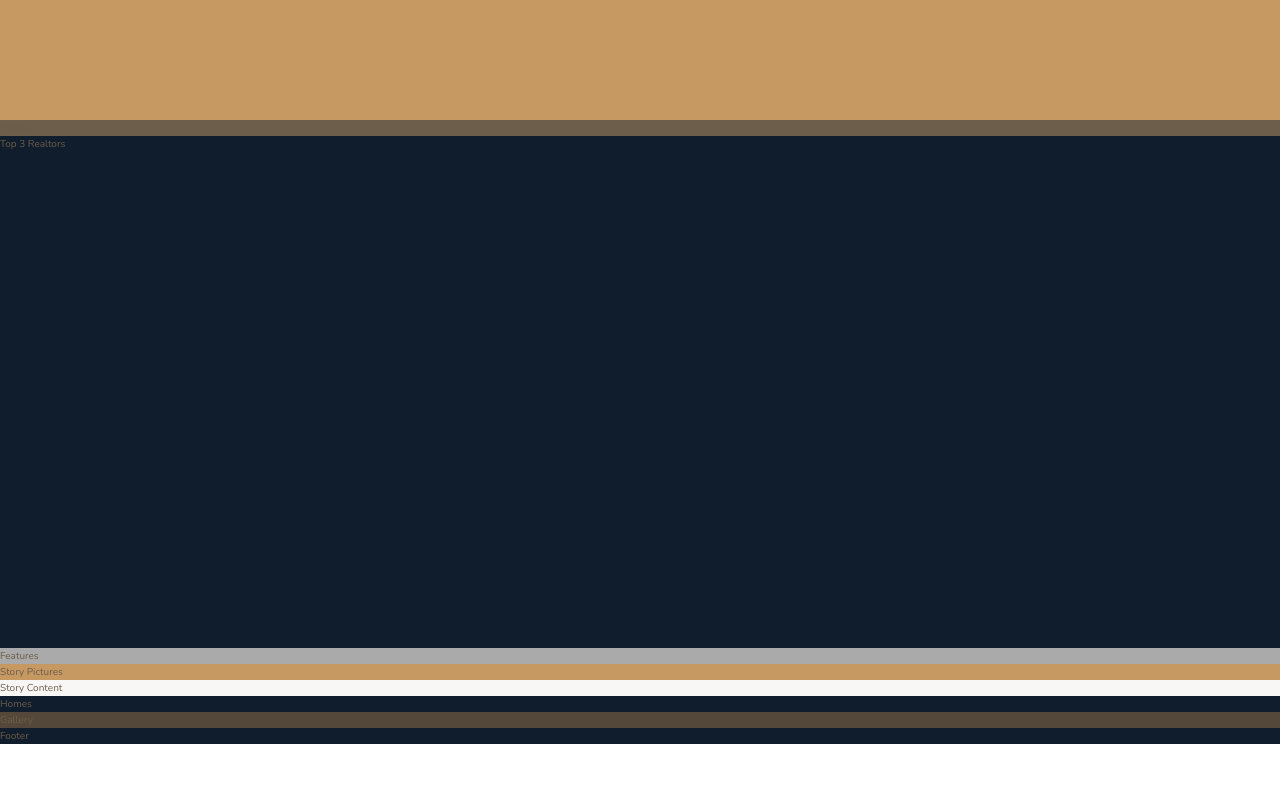
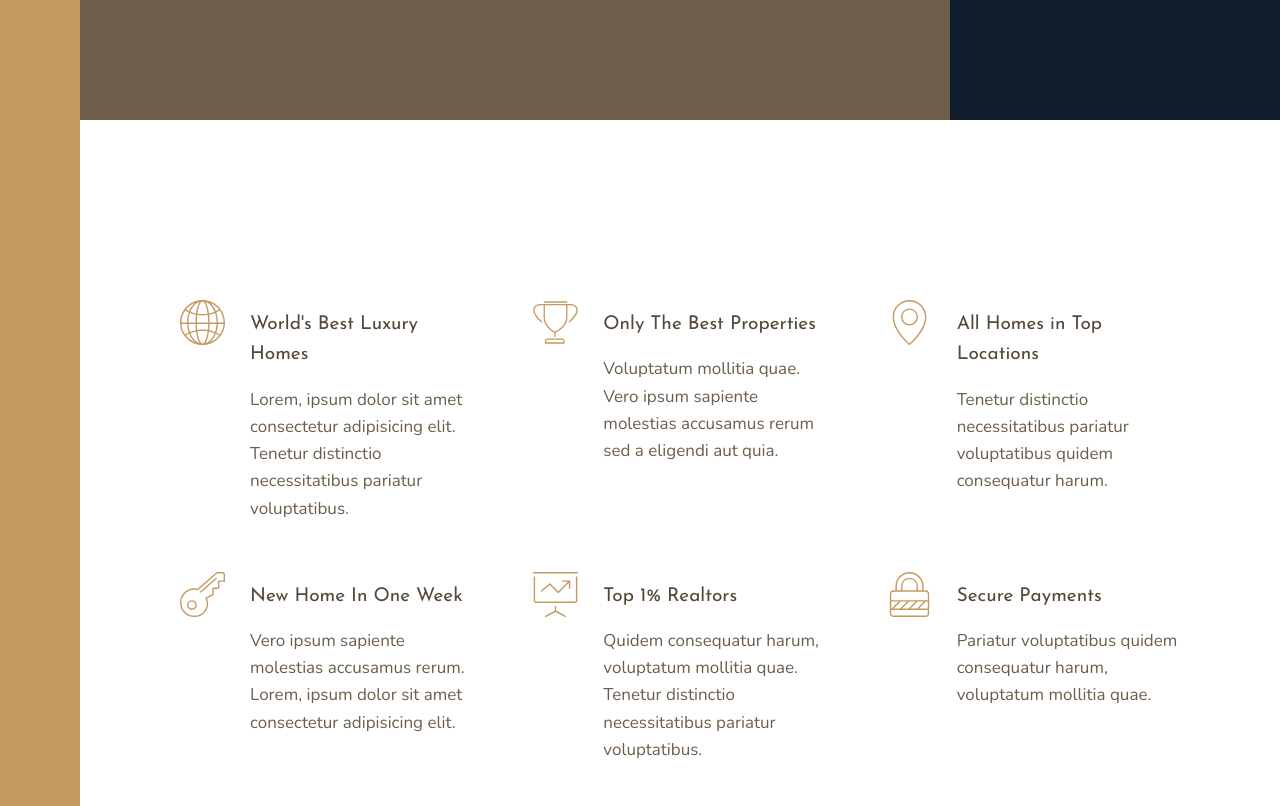
Before and after one commit to AndrewJacobVlietstra/Nexter-project, a website: page index.html in a window 1280 px wide. Shown: the part 520-1326 px from the top of the page. Before the commit the page ends 1264 px from the top, so only its background shows below. Drawn offline with nearby package versions, Linux system fonts and the light colour scheme.

Commit message:
Finished features section

```diff
--- a/index.html
+++ b/index.html
@@ -27,7 +27,65 @@
         </div>
 
         <section class="features">
-            Features
+            <div class="feature">
+                <svg class="feature__icon">
+                    <use xlink:href="dist/img/sprite.svg#icon-global"></use>
+                </svg>
+                <h4 class="heading-4 heading-4--dark">World's Best Luxury Homes</h4>
+                <p class="feature__text">
+                    Lorem, ipsum dolor sit amet consectetur adipisicing elit.
+                    Tenetur distinctio necessitatibus pariatur voluptatibus.
+                </p>
+            </div>
+            <div class="feature">
+                <svg class="feature__icon">
+                    <use xlink:href="dist/img/sprite.svg#icon-trophy"></use>
+                </svg>
+                <h4 class="heading-4 heading-4--dark">Only The Best Properties</h4>
+                <p class="feature__text">
+                    Voluptatum mollitia quae. Vero ipsum sapiente molestias
+                    accusamus rerum sed a eligendi aut quia.
+                </p>
+            </div>
+            <div class="feature">
+                <svg class="feature__icon">
+                    <use xlink:href="dist/img/sprite.svg#icon-map-pin"></use>
+                </svg>
+                <h4 class="heading-4 heading-4--dark">All Homes in Top Locations</h4>
+                <p class="feature__text">
+                    Tenetur distinctio necessitatibus pariatur voluptatibus quidem consequatur harum.
+                </p>
+            </div>
+            <div class="feature">
+                <svg class="feature__icon">
+                    <use xlink:href="dist/img/sprite.svg#icon-key"></use>
+                </svg>
+                <h4 class="heading-4 heading-4--dark">New Home In One Week</h4>
+                <p class="feature__text">
+                    Vero ipsum sapiente molestias accusamus rerum. Lorem, ipsum
+                    dolor sit amet consectetur adipisicing elit.
+                </p>
+            </div>
+            <div class="feature">
+                <svg class="feature__icon">
+                    <use xlink:href="dist/img/sprite.svg#icon-presentation"></use>
+                </svg>
+                <h4 class="heading-4 heading-4--dark">Top 1% Realtors</h4>
+                <p class="feature__text">
+                    Quidem consequatur harum, voluptatum mollitia quae.
+                    Tenetur distinctio necessitatibus pariatur voluptatibus.
+                </p>
+            </div>
+            <div class="feature">
+                <svg class="feature__icon">
+                    <use xlink:href="dist/img/sprite.svg#icon-lock"></use>
+                </svg>
+                <h4 class="heading-4 heading-4--dark">Secure Payments</h4>
+                <p class="feature__text">
+                    Pariatur voluptatibus quidem consequatur harum, voluptatum mollitia quae.
+                </p>
+            </div>
+
         </section>
 
         <div class="story__pictures">
--- a/sass/_base.scss
+++ b/sass/_base.scss
@@ -37,4 +37,12 @@ body {
 .container {
     display: grid;
     grid-template-rows: 80vh min-content 40vw repeat(3, min-content);
+
+    // We put two 1fr columns between the 8 main columns to center the central 8 columns on the page
+    grid-template-columns: [sidebar-start] 8rem [sidebar-end full-start] minmax(6rem, 1fr) [center-start]
+     repeat(8, [col-start] minmax(min-content, 14rem) [col-end]) [center-end] minmax(6rem, 1fr) [full-end];
+
+     & > * {
+         padding: 4rem;
+     }
 }
--- a/sass/_features.scss
+++ b/sass/_features.scss
@@ -1,3 +1,31 @@
 .features {
-    background-color: $color-grey-light-2;
+    grid-column: center-start / center-end;
+
+    margin: 15rem 0;
+    display: grid;
+    // grid-template-columns: repeat(3, 1fr);
+    grid-template-columns: repeat(auto-fit, minmax(25rem, 1fr)); // allows responsive grid with no media queries for it
+    grid-gap: 6rem;
+    align-items: start;
+
 }
+
+.feature {
+
+    display: grid;
+    grid-template-columns: min-content 1fr;
+    grid-row-gap: 1.5rem;
+    grid-column-gap: 2.5rem;
+
+    &__icon {
+        fill: $color-primary;
+        width: 4.5rem;
+        height: 4.5rem;
+        grid-row: 1 / span 2; // 1 / -1, the -1 will only work for explicit rows or columns, not auto ones
+        transform: translateY(-1rem);
+    }
+
+    &__text {
+        font-size: 1.7rem;
+    }
+}
--- a/sass/_footer.scss
+++ b/sass/_footer.scss
@@ -1,3 +1,4 @@
 .footer {
     background-color: $color-secondary;
+    grid-column: full-start / full-end;
 }
--- a/sass/_gallery.scss
+++ b/sass/_gallery.scss
@@ -1,3 +1,4 @@
 .gallery {
     background-color: $color-grey-dark-1;
+    grid-column: full-start / full-end;
 }
--- a/sass/_header.scss
+++ b/sass/_header.scss
@@ -1,3 +1,4 @@
 .header {
     background-color: $color-grey-dark-2;
+    grid-column: full-start / col-end 6;
 }
--- a/sass/_homes.scss
+++ b/sass/_homes.scss
@@ -1,3 +1,4 @@
 .homes {
     background-color: $color-secondary;
+    grid-column: center-start / center-end;
 }
--- a/sass/_realtors.scss
+++ b/sass/_realtors.scss
@@ -1,3 +1,4 @@
 .realtors {
     background-color: $color-secondary;
+    grid-column: col-start 7 / full-end;
 }
--- a/sass/_sidebar.scss
+++ b/sass/_sidebar.scss
@@ -1,3 +1,5 @@
 .sidebar {
     background-color: $color-primary;
+    grid-column: sidebar-start / sidebar-end;
+    grid-row: 1 / -1;
 }
--- a/sass/_story.scss
+++ b/sass/_story.scss
@@ -1,9 +1,11 @@
 .story {
     &__pictures {
         background-color: $color-primary;
+        grid-column: full-start / col-end 4;
     }
 
     &__content {
         background-color: $color-grey-light-1;
+        grid-column: col-start 5 / full-end;
     }
 }
--- a/sass/_typography.scss
+++ b/sass/_typography.scss
@@ -0,0 +1,24 @@
+%heading {
+    font-family: $font-display;
+    font-weight: 400;
+}
+
+.heading-1 {
+    @extend %heading;
+}
+
+.heading-2 {
+    @extend %heading;
+}
+
+.heading-3 {
+    @extend %heading;
+}
+
+.heading-4 {
+    @extend %heading;
+    font-size: 1.9rem;
+
+    &--light {color: $color-grey-light-1;}
+    &--dark {color: $color-grey-dark-1;}
+}
```
Also changed, not shown: dist/css/main.css, 1 other file.
